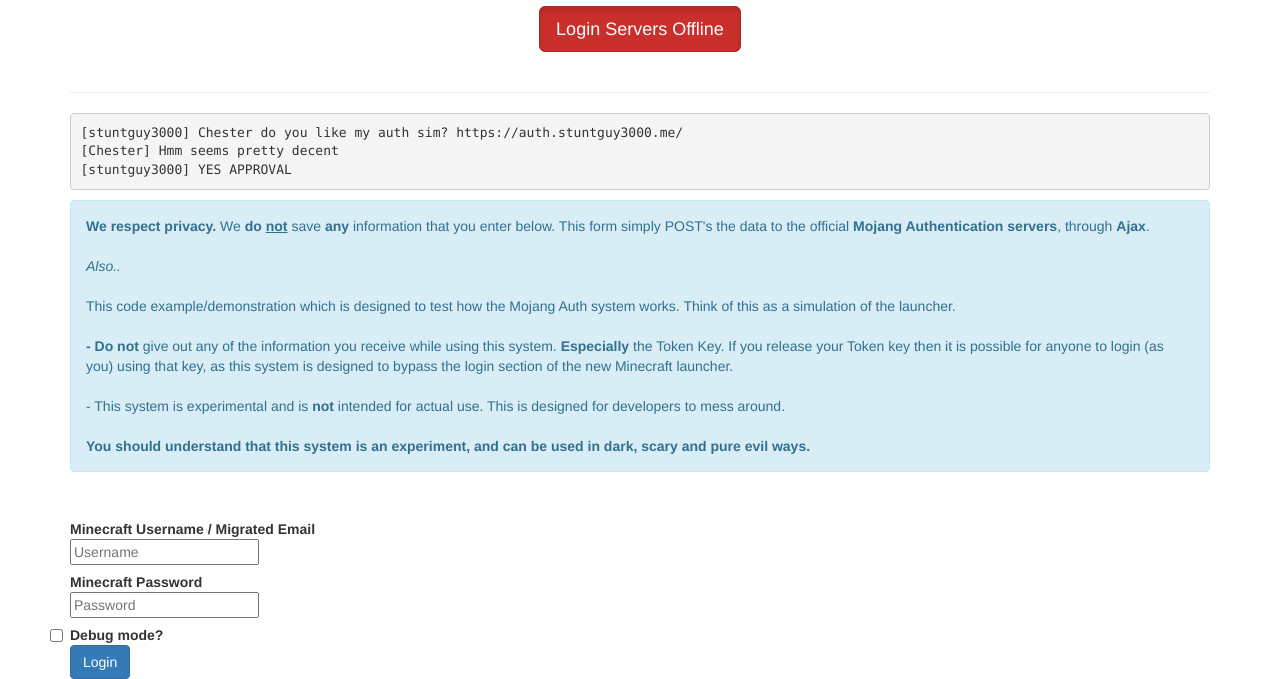
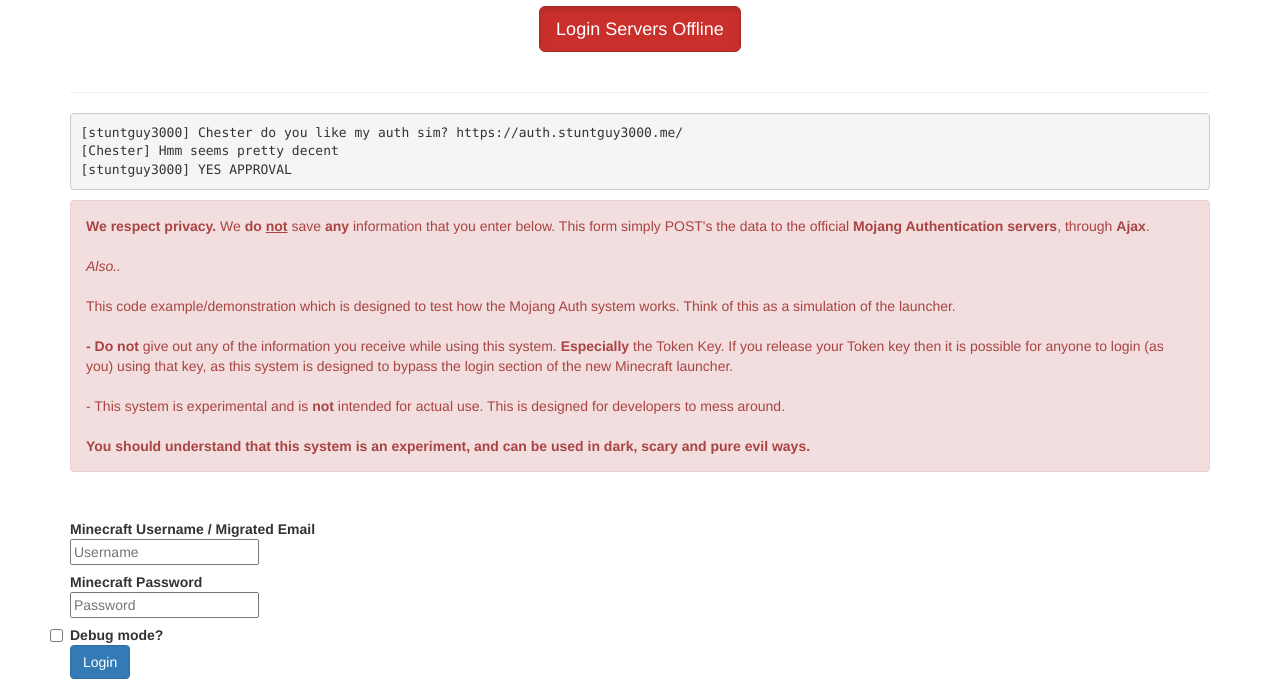
Before and after one commit to itsJarrett/MinecraftAuth, a PHP site: page / in a window 1280 px wide. Shown: the part 153-832 px from the top of the page. Run offline with PHP 8.4, Linux system fonts and the light colour scheme; data that the repository does not hold is empty; some libraries are stand-ins or nearby versions.

Commit message:
Fix/Change stuff

```diff
--- a/index.php
+++ b/index.php
@@ -6,7 +6,7 @@
         <meta name="viewport" content="width=device-width, initial-scale=1.0">
         <meta name="description" content="A simple way to simulate the Mojang Authentication system.">
         <meta name="author" content="stuntguy3000">
-        <link rel="icon" type="image/png" href="//favicon.ico">
+        <link rel="icon" type="image/png" href="favicon.ico">
         <style>
         .circular {
             border-radius: 5px;
@@ -40,7 +40,7 @@
             <hr>
             <pre>[stuntguy3000] Chester do you like my auth sim? https://auth.stuntguy3000.me/
 [Chester] Hmm seems pretty decent
-[stuntguy3000] YES APPROVAL</pre><div class="alert alert-info fade in">
+[stuntguy3000] YES APPROVAL</pre><div class="alert alert-danger fade in">
                 <strong>We respect privacy.</strong> We <strong>do <u>not</u></strong> save <strong>any</strong> information that you enter below. This form simply POST's the data to the official <strong>Mojang Authentication servers</strong>, through <strong>Ajax</strong>.
                 <br><br><i>Also..</i><br><br>
                 <p>This code example/demonstration which is designed to test how the Mojang Auth system works. Think of this as a simulation of the launcher.<br>
```
